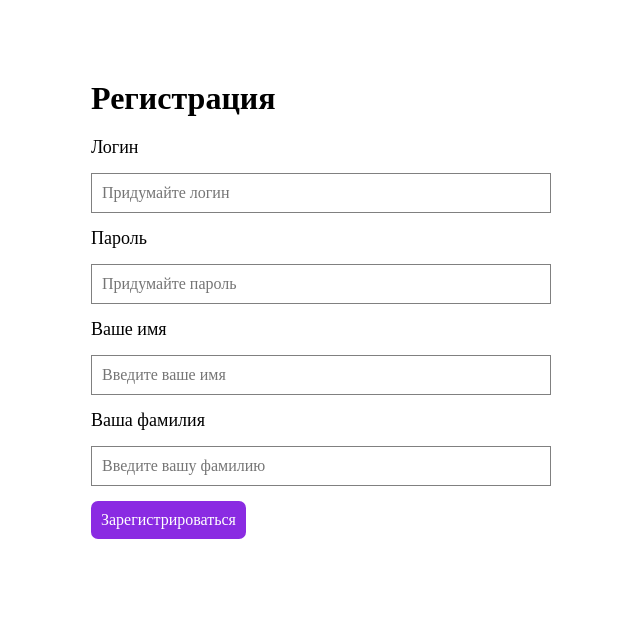
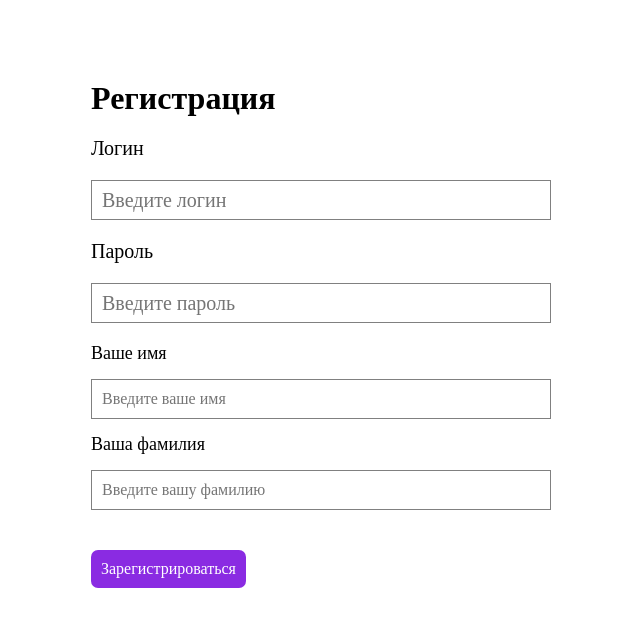
Before and after one commit to innamagkeeva/vue-router, a Vue app: page /register in a window 1280 px wide. Shown: the top 626 px of the page, without its empty margins (319-959 px from the left). Built offline with nearby package versions, Linux system fonts and the light colour scheme; the HTML template or start-up script is replaced by a standard one.

Commit message:
логин и пароль перенесла в отдельный компонент

```diff
--- /dev/null
+++ b/src/components/LoginForm.vue
@@ -0,0 +1,39 @@
+<script setup lang="ts">
+const login = defineModel<string>('login')
+const password = defineModel<string>('password')
+</script>
+
+<template>
+  <p class="form__text">Логин</p>
+  <input
+    class="form__input"
+    type="text"
+    required
+    placeholder="Введите логин"
+    v-model="login"
+  />
+  <p class="form__text">Пароль</p>
+  <input
+    class="form__input"
+    type="password"
+    required
+    placeholder="Введите пароль"
+    v-model="password"
+  />
+</template>
+
+<style scoped>
+.form__input {
+  width: 100%;
+  height: 40px;
+  padding-left: 10px;
+  outline: none;
+  border: 1px solid grey;
+}
+
+.form__text,
+.form__input {
+  font-size: 20px;
+  margin-bottom: 20px;
+}
+</style>
--- a/src/views/AuthPage.vue
+++ b/src/views/AuthPage.vue
@@ -1,12 +1,14 @@
 <script setup lang="ts">
 import { ref } from 'vue'
+import { authApi } from '@/api/auth'
+import LoginForm from '@/components/LoginForm.vue'
 import router from '@/router'
-import { authApi } from '@/api/auth'
 
 const login = ref<string>('')
 const password = ref<string>('')
 
 async function onSignIn() {
+  console.log('Поля формы:', login.value, password.value)
   if (login.value.length > 1 && password.value.length > 1) {
     try {
       const response = await authApi.signIn({
@@ -38,21 +40,9 @@ async function onSignIn() {
         class="form"
         @submit.prevent="onSignIn"
       >
-        <p class="form__text">Логин</p>
-        <input
-          class="form__input"
-          type="text"
-          required
-          placeholder="Введите логин"
-          v-model="login"
-        />
-        <p class="form__text">Пароль</p>
-        <input
-          class="form__input"
-          type="password"
-          required
-          placeholder="Введите пароль"
-          v-model="password"
+        <LoginForm
+          v-model:login="login"
+          v-model:password="password"
         />
         <button
           type="submit"
@@ -75,20 +65,6 @@ async function onSignIn() {
   height: 500px;
   margin: 0 auto;
   padding: 20px;
-}
-
-.form__text,
-.form__input {
-  font-size: 20px;
-  margin-bottom: 20px;
-}
-
-.form__input {
-  width: 100%;
-  height: 40px;
-  padding-left: 10px;
-  outline: none;
-  border: 1px solid grey;
 }
 
 .form__button {
--- a/src/views/RegistrationPage.vue
+++ b/src/views/RegistrationPage.vue
@@ -1,7 +1,8 @@
 <script setup lang="ts">
-import router from '@/router'
 import { registerApi } from '@/api/register'
 import { ref } from 'vue'
+import LoginForm from '@/components/LoginForm.vue'
+import router from '@/router'
 
 const login = ref<string>('')
 const password = ref<string>('')
@@ -9,6 +10,7 @@ const firstName = ref<string>('')
 const secondName = ref<string>('')
 
 async function signIn() {
+  console.log('Поля формы:', login.value, password.value, firstName.value, secondName.value)
   if (
     login.value.length > 1 &&
     password.value.length > 1 &&
@@ -43,22 +45,11 @@ async function signIn() {
         @submit.prevent="signIn"
         class="form"
       >
-        <p class="form__text">Логин</p>
-        <input
-          class="form__input"
-          type="text"
-          required
-          placeholder="Придумайте логин"
-          v-model="login"
+        <LoginForm
+          v-model:login="login"
+          v-model:password="password"
         />
-        <p class="form__text">Пароль</p>
-        <input
-          class="form__input"
-          type="password"
-          required
-          placeholder="Придумайте пароль"
-          v-model="password"
-        />
+
         <p class="form__text">Ваше имя</p>
         <input
           class="form__input"
@@ -69,7 +60,7 @@ async function signIn() {
         />
         <p class="form__text">Ваша фамилия</p>
         <input
-          class="form__input"
+          class="form__input form__input-secondName"
           type="text"
           required
           placeholder="Введите вашу фамилию"
@@ -123,4 +114,8 @@ async function signIn() {
   border: none;
   border-radius: 7px;
 }
+
+.form__input-secondName {
+  margin-bottom: 40px;
+}
 </style>
```
Also changed, not shown: json-server/users.json (+8 -0 lines).
